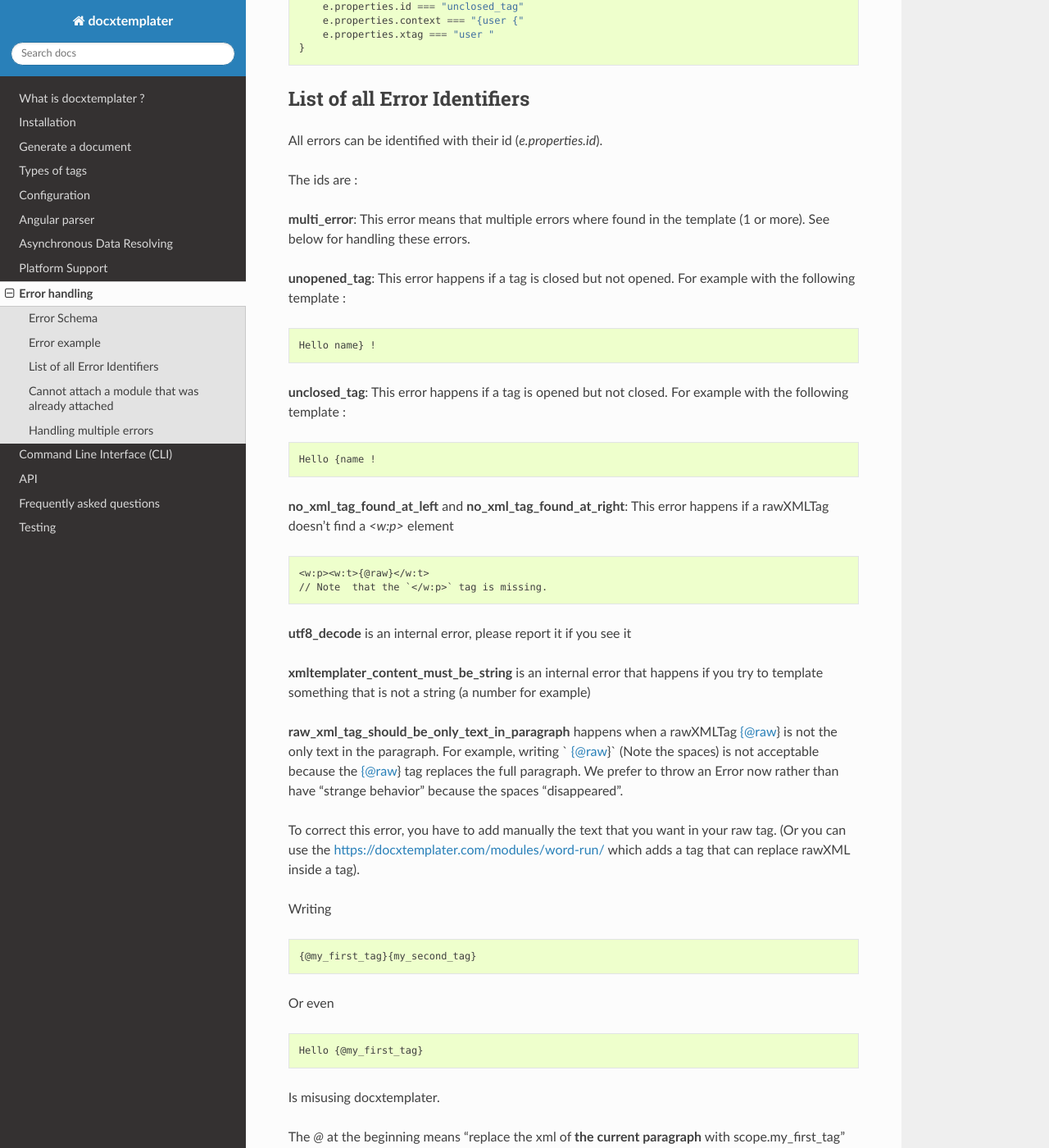
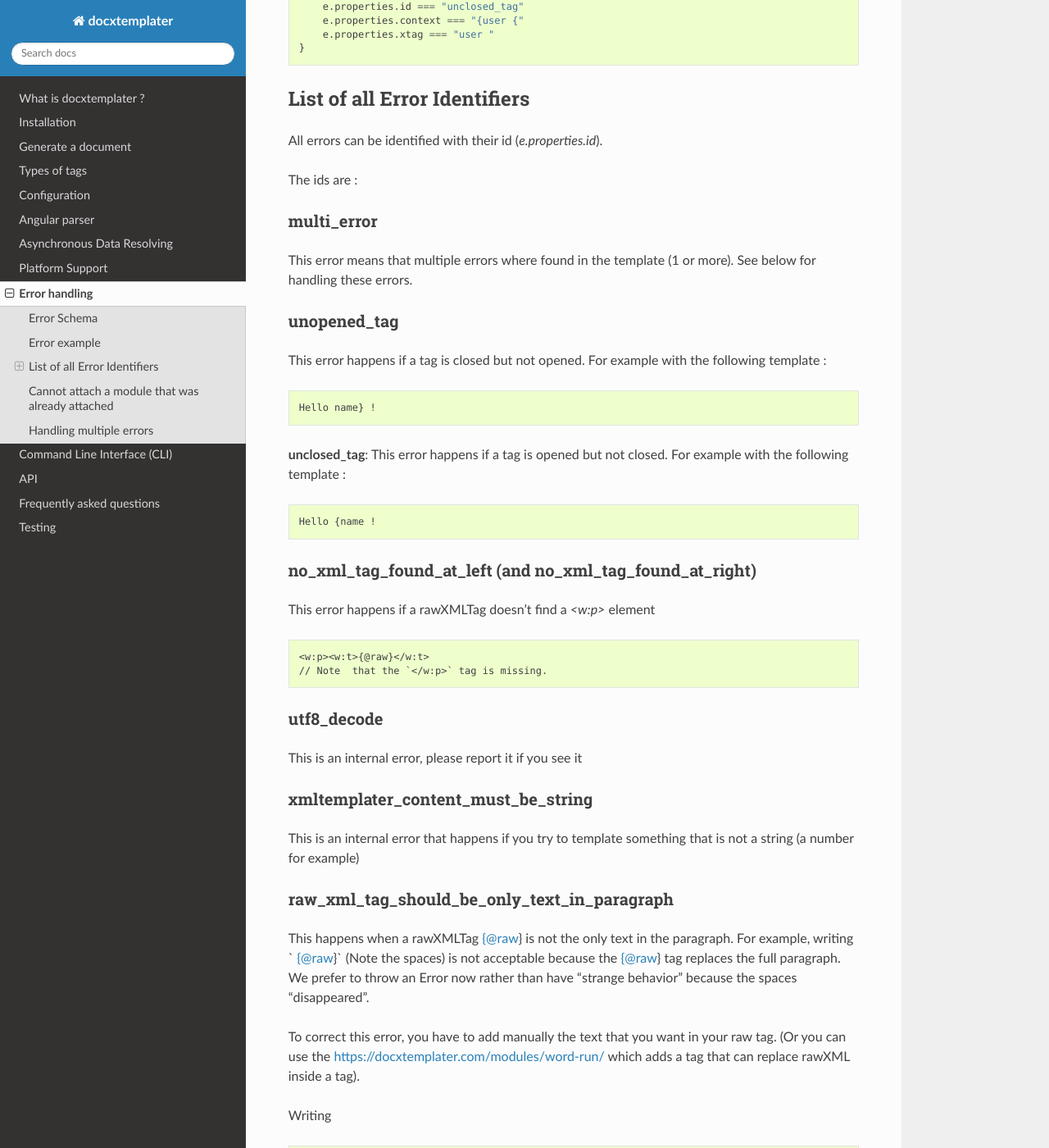
Before and after one commit to open-xml-templating/docxtemplater, a Sphinx documentation site: the page built from docs/source/errors.rst, in a window 1280 px wide and 1400 px high, scrolled down 1316 px. Shown: the whole window at 82% size. Built offline with Sphinx 7.4.7 and the Read the Docs theme 2.0.0, drawn with Linux system fonts in a browser that asks for light colours; some of the changed text lies outside the part shown.

Commit message:
Update documentation about errors

```diff
--- a/docs/source/errors.rst
+++ b/docs/source/errors.rst
@@ -85,9 +85,15 @@ All errors can be identified with their id (`e.properties.id`).
 
 The ids are :
 
-**multi_error**: This error means that multiple errors where found in the template (1 or more). See below for handling these errors.
+multi_error
+~~~~~~~~~~~
 
-**unopened_tag**: This error happens if a tag is closed but not opened. For example with the following template :
+This error means that multiple errors where found in the template (1 or more). See below for handling these errors.
+
+unopened_tag
+~~~~~~~~~~~~
+
+This error happens if a tag is closed but not opened. For example with the following template :
 
 .. code-block:: text
 
@@ -99,18 +105,30 @@ The ids are :
 
     Hello {name !
 
-**no_xml_tag_found_at_left** and **no_xml_tag_found_at_right**: This error happens if a rawXMLTag doesn't find a `<w:p>` element
+no_xml_tag_found_at_left (and no_xml_tag_found_at_right)
+~~~~~~~~~~~~~~~~~~~~~~~~~~~~~~~~~~~~~~~~~~~~~~~~~~~~~~~~
+
+This error happens if a rawXMLTag doesn't find a `<w:p>` element
 
 .. code-block:: text
 
     <w:p><w:t>{@raw}</w:t>
     // Note  that the `</w:p>` tag is missing.
 
-**utf8_decode** is an internal error, please report it if you see it
+utf8_decode
+~~~~~~~~~~~
 
-**xmltemplater_content_must_be_string** is an internal error that happens if you try to template something that is not a string (a number for example)
+This is an internal error, please report it if you see it
 
-**raw_xml_tag_should_be_only_text_in_paragraph** happens when a rawXMLTag {@raw} is not the only text in the paragraph. For example, writing `  {@raw}` (Note the spaces) is not acceptable because the {@raw} tag replaces the full paragraph. We prefer to throw an Error now rather than have "strange behavior" because the spaces "disappeared".
+xmltemplater_content_must_be_string
+~~~~~~~~~~~~~~~~~~~~~~~~~~~~~~~~~~~
+
+This is an internal error that happens if you try to template something that is not a string (a number for example)
+
+raw_xml_tag_should_be_only_text_in_paragraph
+~~~~~~~~~~~~~~~~~~~~~~~~~~~~~~~~~~~~~~~~~~~~
+
+This happens when a rawXMLTag {@raw} is not the only text in the paragraph. For example, writing `  {@raw}` (Note the spaces) is not acceptable because the {@raw} tag replaces the full paragraph. We prefer to throw an Error now rather than have "strange behavior" because the spaces "disappeared".
 
 To correct this error, you have to add manually the text that you want in your raw tag. (Or you can use the https://docxtemplater.com/modules/word-run/ which adds a tag that can replace rawXML inside a tag).
 
@@ -130,7 +148,10 @@ Is misusing docxtemplater.
 
 The `@` at the beginning means "replace the xml of **the current paragraph** with scope.my_first_tag" so that means that everything else in that Paragraph will be removed.
 
-**unclosed_loop** and **unopened_loop** happen when a loop is closed but never opened : for example
+unclosed_loop (and unopened_loop)
+~~~~~~~~~~~~~~~~~~~~~~~~~~~~~~~~~
+
+This happens when a loop is closed but never opened : for example
 
 .. code-block:: text
 
@@ -142,13 +163,19 @@ or
 
     {name}{/users}
 
-**closing_tag_does_not_match_opening_tag** happens when a loop is closed but doesn't match the opening tag
+closing_tag_does_not_match_opening_tag
+~~~~~~~~~~~~~~~~~~~~~~~~~~~~~~~~~~~~~~
+
+This happens when a loop is closed but doesn't match the opening tag, for example :
 
 .. code-block:: text
 
     {#users}{name}{/people}
 
-**scopeparser_compilation_failed** happens when your parser throws an error during compilation. The parser is the second argument of the constructor ``new Docxtemplater(zip, {parser: function parser(tag) {}});``
+scopeparser_compilation_failed
+~~~~~~~~~~~~~~~~~~~~~~~~~~~~~~
+
+This happens when your parser throws an error during compilation. The parser is the second argument of the constructor ``new Docxtemplater(zip, {parser: function parser(tag) {}});``
 
 For example, if your template is :
 
@@ -159,11 +186,20 @@ For example, if your template is :
 and you use the angularParser, you will have this error. The error happens when you call parser('name++'); The underlying error can be read in `e.properties.rootError`
 
 
-**unimplemented_tag_type** happens when a tag type is not implemented. It should normally not happen, unless you changed docxtemplater code.
+unimplemented_tag_type
+~~~~~~~~~~~~~~~~~~~~~~
 
-**malformed_xml** happens when a xml file of the document cannot be parsed correctly.
+This happens when a tag type is not implemented. It should normally not happen, unless you changed docxtemplater code.
 
-**loop_position_invalid** happens when a loop would produce invalid XML.
+malformed_xml
+~~~~~~~~~~~~~
+
+This happens when an xml file of the document cannot be parsed correctly.
+
+loop_position_invalid
+~~~~~~~~~~~~~~~~~~~~~
+
+This happens when a loop would produce invalid XML.
 
 For example, if you write :
 
```
